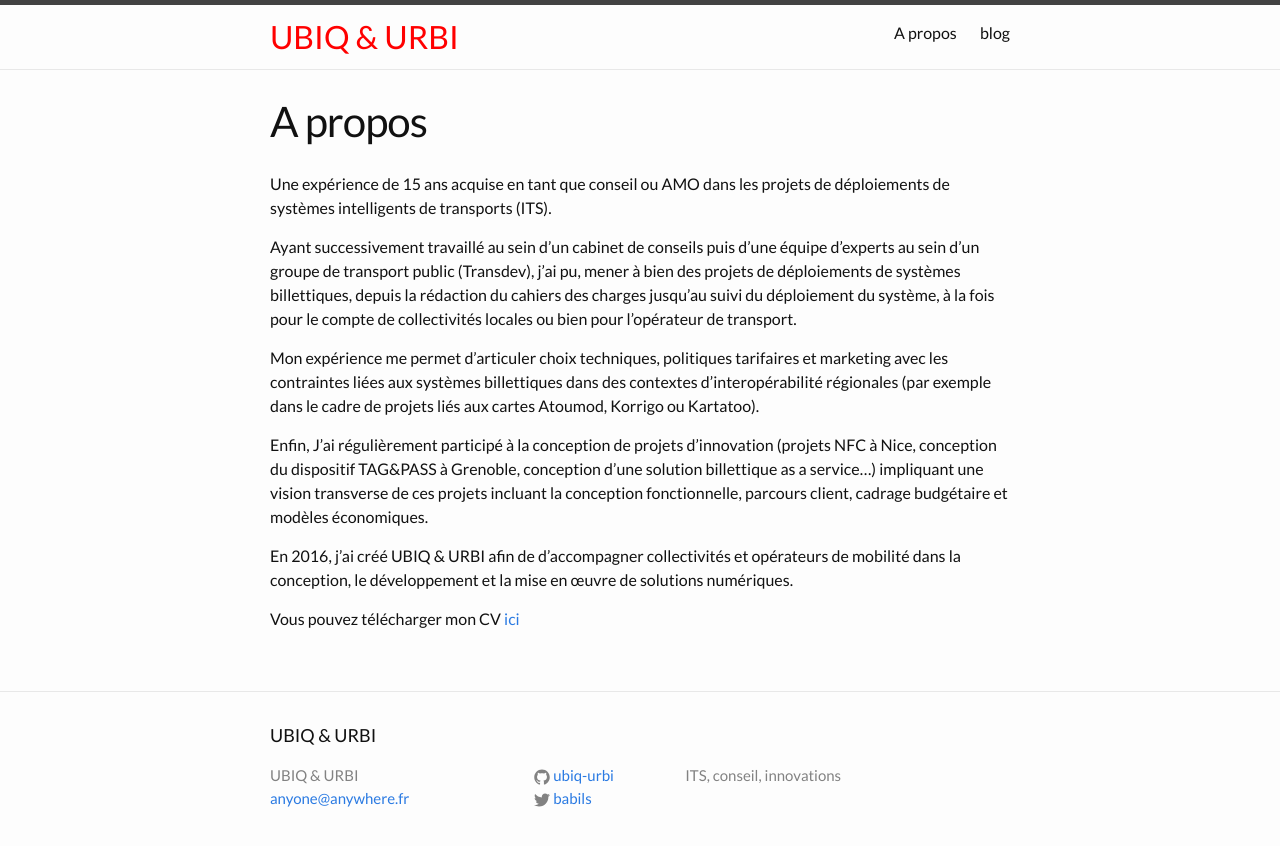
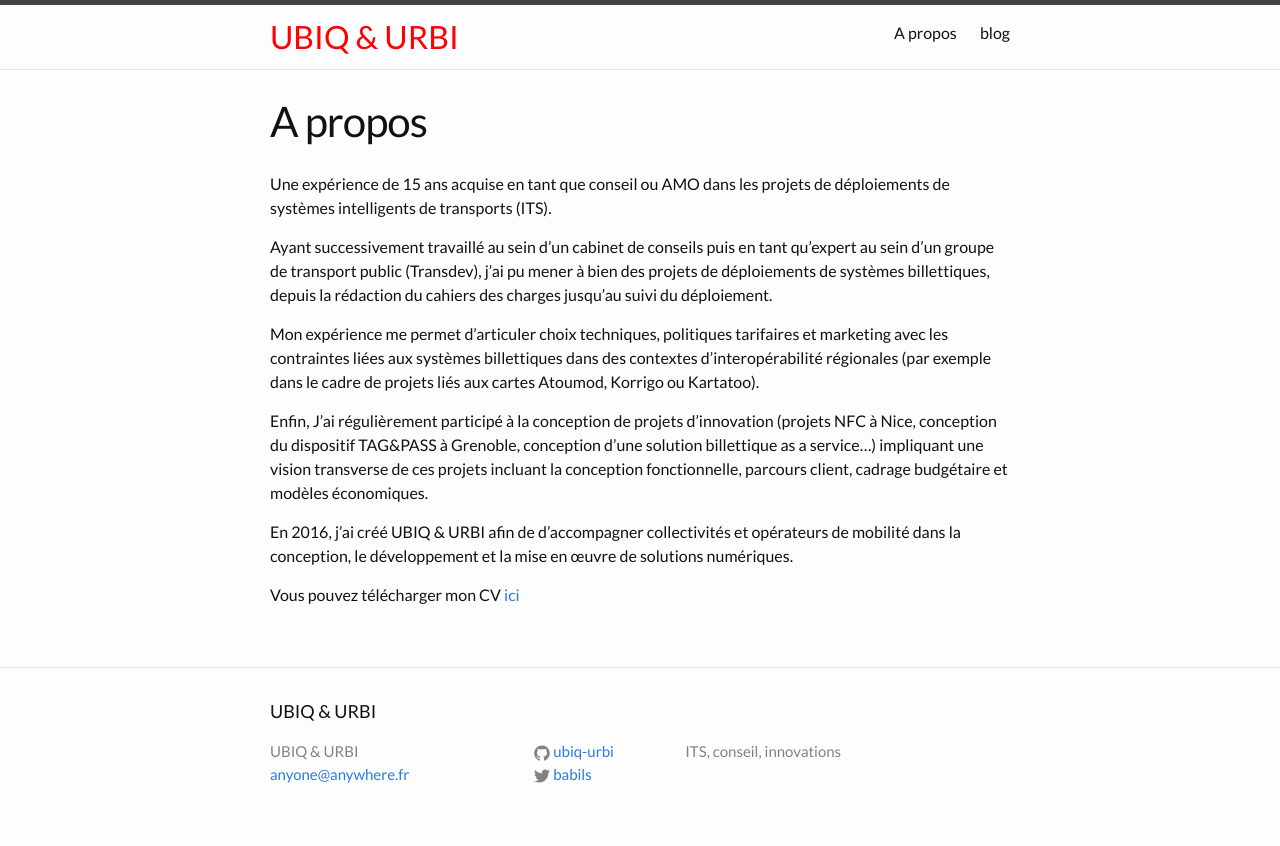
Before and after one commit to ubiq-urbi/ubiq-urbi.github.io, a Jekyll site: the page built from about.md, in a window 1280 px wide. Shown: the top 846 px of the page. Built offline with Jekyll 4.4.1, drawn with Linux system fonts in a browser that asks for light colours.

Commit message:
retouches

```diff
--- a/about.md
+++ b/about.md
@@ -7,7 +7,7 @@ permalink: /about/
 
 Une expérience de 15 ans acquise en tant que conseil ou AMO dans les projets de déploiements de systèmes intelligents de transports (ITS).
 
-Ayant successivement travaillé au sein d’un cabinet de conseils puis d’une équipe d’experts au sein d’un groupe de transport public (Transdev), j’ai pu, mener à bien des projets de déploiements de systèmes billettiques, depuis la rédaction du cahiers des charges jusqu’au suivi du déploiement du système, à la fois pour le compte de collectivités locales ou bien pour l’opérateur de transport.
+Ayant successivement travaillé au sein d’un cabinet de conseils puis en tant qu’expert au sein d’un groupe de transport public (Transdev), j’ai pu mener à bien des projets de déploiements de systèmes billettiques, depuis la rédaction du cahiers des charges jusqu’au suivi du déploiement.
 
 Mon expérience me permet d’articuler choix techniques, politiques tarifaires et marketing avec les contraintes liées aux systèmes billettiques dans des contextes d’interopérabilité régionales (par exemple dans le cadre de projets liés aux cartes Atoumod, Korrigo ou Kartatoo).
 
```
Also changed, not shown: blog.md (+1 -1 lines).
